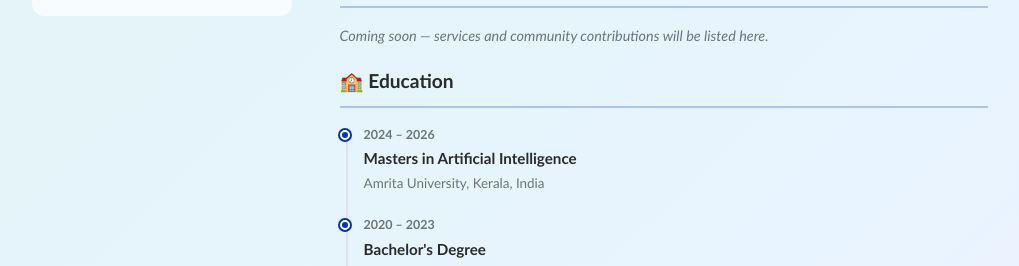
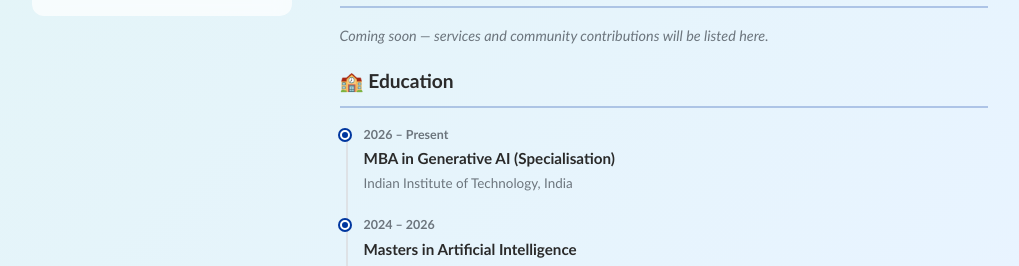
Before and after one commit to basil-k-aji-dev/basil-k-aji-dev.github.io, a plain HTML site: page index.html in a window 1280 px wide. Shown: the part 681-947 px from the top of the page, without its empty margins (122-1141 px from the left). Drawn offline with Linux system fonts and the light colour scheme; some icons are missing.

Commit message:
Add MBA in Generative AI (Specialisation) to education

```diff
--- a/index.html
+++ b/index.html
@@ -154,6 +154,12 @@
             <div class="timeline">
 
               <div class="timeline-item">
+                <div class="timeline-year">2026 – Present</div>
+                <div class="timeline-degree">MBA in Generative AI (Specialisation)</div>
+                <div class="timeline-school">Indian Institute of Technology, India</div>
+              </div>
+
+              <div class="timeline-item">
                 <div class="timeline-year">2024 – 2026</div>
                 <div class="timeline-degree">Masters in Artificial Intelligence</div>
                 <div class="timeline-school">Amrita University, Kerala, India</div>
```
